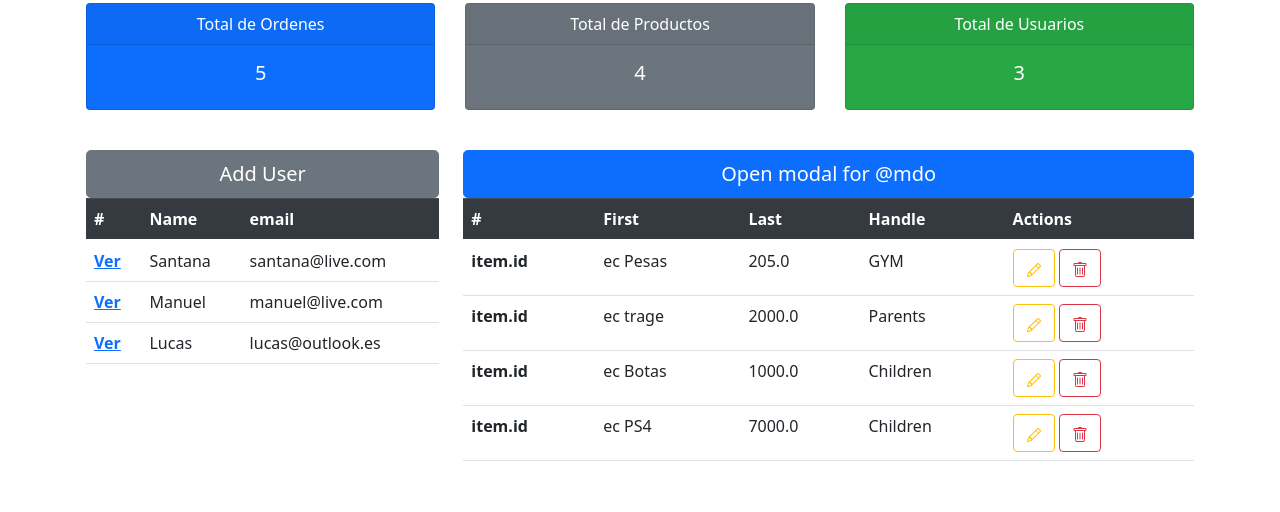
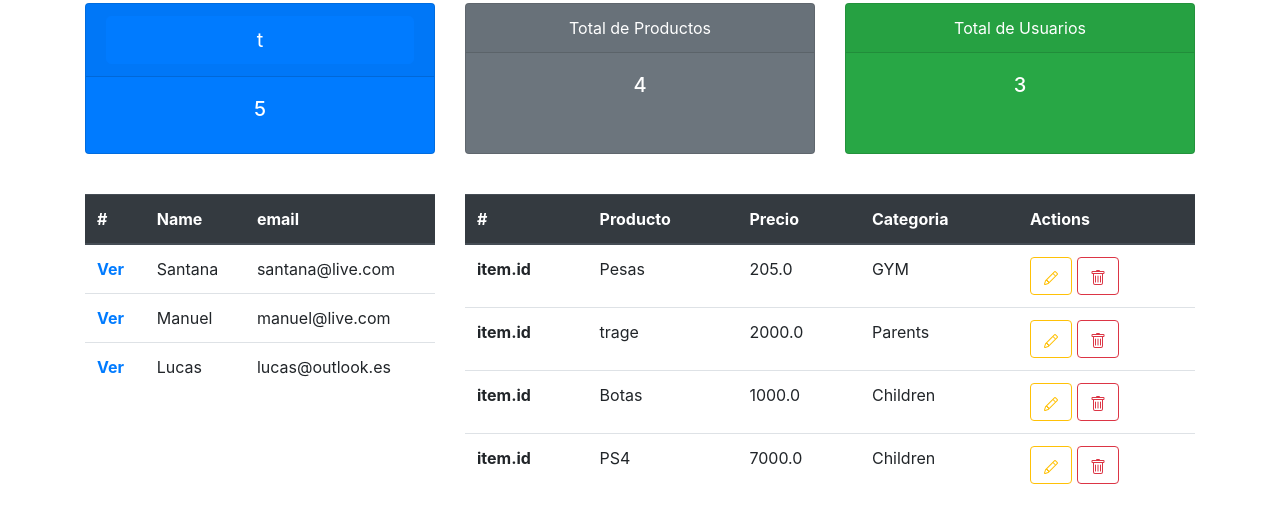
Before and after one commit to nandoferth/django, a Django app: page /table/ in a window 1280 px wide. Shown: the part 337-849 px from the top of the page. Before the commit the page ends 798 px from the top, so only its background shows below. Run offline with Django 3.2, Linux system fonts and the light colour scheme; data comes from the database, SQL or seed files in the repository; both versions use the stored data as it was after the commit; some libraries are stand-ins or nearby versions.

Commit message:
Modifcaciones al formulario

```diff
--- a/Start_0/accounts/templates/accounts/CardGroup.html
+++ b/Start_0/accounts/templates/accounts/CardGroup.html
@@ -1,7 +1,7 @@
 
 <div class="card-deck">
     <div class="card text-white bg-primary text-center mb-3" style="max-width: 33%;">
-        <div class="card-header">Total de Ordenes</div>
+        <div class="card-header" >{% include 'accounts/Crud.html' %}</div>
         <div class="card-body">
             <h5 class="card-title">{{total_ordenes}}</h5>
         </div>
--- a/Start_0/accounts/templates/accounts/Crud.html
+++ b/Start_0/accounts/templates/accounts/Crud.html
@@ -1,57 +1,43 @@
 
 <title>Crud</title>
-<link rel="stylesheet" href="https://stackpath.bootstrapcdn.com/bootstrap/5.0.0-alpha1/css/bootstrap.min.css" integrity="sha384-r4NyP46KrjDleawBgD5tp8Y7UzmLA05oM1iAEQ17CSuDqnUK2+k9luXQOfXJCJ4I" crossorigin="anonymous">
-<button type="button" class="btn btn-primary btn-lg btn-block" data-toggle="modal" data-target="#exampleModal" data-whatever="@mdo">Open modal for @mdo</button>
+<button type="button" class="btn btn-primary btn-lg btn-block" data-toggle="modal" data-target="#exampleModal" >
+  t
+</button>
 
-<div class="modal fade" id="exampleModal" tabindex="-1" aria-labelledby="exampleModalLabel" aria-hidden="true">
+<div class="modal fade" id="exampleModal" data-backdrop="static" tabindex="-1" aria-labelledby="exampleModalLabel" aria-hidden="true">
   <div class="modal-dialog">
     <div class="modal-content">
       <div class="modal-header">
-        <h5 class="modal-title" id="exampleModalLabel">New message</h5>
+        <h5 class="modal-title text-dark" id="exampleModalLabel"  >New message</h5>
         <button type="button" class="close" data-dismiss="modal" aria-label="Close">
           <span aria-hidden="true">&times;</span>
         </button>
       </div>
       <div class="modal-body">
-        <form action="" method="POST">
-          <div class="mb-3">
-            <label for="recipient-name" class="col-form-label">Recipient:</label>
-            <input type="text" class="form-control" id="recipient-name">
-          </div>
-          <div class="mb-3">
-            <label for="message-text" class="col-form-label">Message:</label>
-            <textarea class="form-control" id="message-text"></textarea>
-          </div>
+        <form  method="post">
           {% csrf_token %}
-          {{form}}
-          <input type="submit" name="Submit">
+          {{ form }}
+          <br>
+          <input  type="submit" name="Submit" class="btn btn-primary" id="">
         </form>
       </div>
-      <div class="modal-footer">
-        <button type="button" class="btn btn-secondary" data-dismiss="modal">s</button>
-        <button type="button" class="btn btn-primary">Send message</button>
-      </div>
+      <!--<div class="modal-footer">
+        <button type="button" class="btn btn-secondary" data-dismiss="modal">Close</button>
+        <input type="submit" name="Submit" class="btn btn-primary">
+      </div>-->
     </div>
   </div>
 </div>
 <!-- JavaScript and dependencies -->
-<script src="https://cdn.jsdelivr.net/npm/popper.js@1.16.0/dist/umd/popper.min.js" integrity="sha384-Q6E9RHvbIyZFJoft+2mJbHaEWldlvI9IOYy5n3zV9zzTtmI3UksdQRVvoxMfooAo" crossorigin="anonymous"></script>
-<script src="https://stackpath.bootstrapcdn.com/bootstrap/5.0.0-alpha1/js/bootstrap.min.js" integrity="sha384-oesi62hOLfzrys4LxRF63OJCXdXDipiYWBnvTl9Y9/TRlw5xlKIEHpNyvvDShgf/" crossorigin="anonymous"></script>
 <script>
-  var exampleModal = document.getElementById('exampleModal')
-exampleModal.addEventListener('show.bs.modal', function (event) {
-  // Button that triggered the modal
-  var button = event.relatedTarget
-  // Extract info from data-* attributes
-  var recipient = button.getAttribute('data-whatever')
-  // If necessary, you could initiate an AJAX request here
-  // and then do the updating in a callback.
-  //
-  // Update the modal's content.
-  var modalTitle = exampleModal.querySelector('.modal-title')
-  var modalBodyInput = exampleModal.querySelector('.modal-body input')
+  $('#exampleModal').on('show.bs.modal', function (event) {
+  var button = $(event.relatedTarget) // Button that triggered the modal
+  var recipient = button.data('whatever') // Extract info from data-* attributes
+  // If necessary, you could initiate an AJAX request here (and then do the updating in a callback).
+  // Update the modal's content. We'll use jQuery here, but you could use a data binding library or other methods instead.
+  var modal = $(this)
+  modal.find('.modal-title').text('New message to ' + recipient)
+  modal.find('.modal-body input').val(recipient)
+})
 
-  modalTitle.textContent = 'New message to ' + recipient
-  modalBodyInput.value = recipient
-})
 </script>
--- a/Start_0/accounts/templates/accounts/Table.html
+++ b/Start_0/accounts/templates/accounts/Table.html
@@ -7,7 +7,6 @@
     <div class="row">
         <div class="col-4">
             <div class="table-responsive-sm">
-                <button type="button" class="btn btn-secondary btn-lg btn-block">Add User</button>
                 <table class="table">
                     <thead class="thead-dark">
                         <tr>
@@ -30,14 +29,13 @@
         </div>
         <div class="col-8">
             <div class="table-responsive-sm">
-                {% include 'accounts/Crud.html' %}
                 <table class="table">
                     <thead class="thead-dark">
                         <tr>
                             <th scope="col">#</th>
-                            <th scope="col">First</th>
-                            <th scope="col">Last</th>
-                            <th scope="col">Handle</th>
+                            <th scope="col">Producto</th>
+                            <th scope="col">Precio</th>
+                            <th scope="col">Categoria</th>
                             <th scope="col">Actions</th>
                         </tr>
                     </thead>
@@ -45,13 +43,12 @@
                         {% for item in products %}
                             <tr>
                                 <th scope="row">item.id</th>
-                                <td>ec {{item.name}}</td>
+                                <td>{{item.name}}</td>
                                 <td>{{item.price}}</td>
                                 <td>{{item.category}}</td>
                                 <td>
-                                    <a  type="button" class="btn btn-outline-warning" >
+                                    <a type="button" class="btn btn-outline-warning" data-toggle="modal" data-target="#exampleModal" >
                                         <svg width="1em" height="1em" viewBox="0 0 16 16" class="bi bi-pencil" fill="currentColor" xmlns="http://www.w3.org/2000/svg">
-
                                             <path fill-rule="evenodd" d="M11.293 1.293a1 1 0 0 1 1.414 0l2 2a1 1 0 0 1 0 1.414l-9 9a1 1 0 0 1-.39.242l-3 1a1 1 0 0 1-1.266-1.265l1-3a1 1 0 0 1 .242-.391l9-9zM12 2l2 2-9 9-3 1 1-3 9-9z"/>
                                             <path fill-rule="evenodd" d="M12.146 6.354l-2.5-2.5.708-.708 2.5 2.5-.707.708zM3 10v.5a.5.5 0 0 0 .5.5H4v.5a.5.5 0 0 0 .5.5H5v.5a.5.5 0 0 0 .5.5H6v-1.5a.5.5 0 0 0-.5-.5H5v-.5a.5.5 0 0 0-.5-.5H3z"/>
                                         </svg>
@@ -73,23 +70,6 @@
 <!-- JavaScript and dependencies -->
 <script src="https://cdn.jsdelivr.net/npm/popper.js@1.16.0/dist/umd/popper.min.js" integrity="sha384-Q6E9RHvbIyZFJoft+2mJbHaEWldlvI9IOYy5n3zV9zzTtmI3UksdQRVvoxMfooAo" crossorigin="anonymous"></script>
 <script src="https://stackpath.bootstrapcdn.com/bootstrap/5.0.0-alpha1/js/bootstrap.min.js" integrity="sha384-oesi62hOLfzrys4LxRF63OJCXdXDipiYWBnvTl9Y9/TRlw5xlKIEHpNyvvDShgf/" crossorigin="anonymous"></script>
-<script>
-  var exampleModal = document.getElementById('exampleModal')
-exampleModal.addEventListener('show.bs.modal', function (event) {
-  // Button that triggered the modal
-  var button = event.relatedTarget
-  // Extract info from data-* attributes
-  var recipient = button.getAttribute('data-whatever')
-  // If necessary, you could initiate an AJAX request here
-  // and then do the updating in a callback.
-  //
-  // Update the modal's content.
-  var modalTitle = exampleModal.querySelector('.modal-title')
-  var modalBodyInput = exampleModal.querySelector('.modal-body input')
 
-  modalTitle.textContent = 'New message to ' + recipient
-  modalBodyInput.value = recipient
-})
-</script>
 
 {% endblock %}
--- a/Start_0/accounts/views.py
+++ b/Start_0/accounts/views.py
@@ -1,4 +1,4 @@
-from django.shortcuts import render
+from django.shortcuts import render, redirect
 from django.http import HttpResponse
 from django.contrib.auth.forms import UserCreationForm
 from .models import *
@@ -40,10 +40,11 @@
 #-----------------------------------------------------#
     form = OrdersForm()
     if request.method == 'POST':
-        #print('print',request.POST)
+        print('print',request.POST)
         form = OrdersForm(request.POST)
-        if form.is_valid:
+        if form.is_valid():
             form.save()
+            return redirect('/table')
     context = {'total_ordenes':total_ordenes,'total_productos':total_productos,
     'total_usuarios':total_usuarios, 'products':products,'users':users,'form':form}
     return render(request,'accounts/Table.html',context)
```
Also changed, not shown: Start_0/db.sqlite3.
